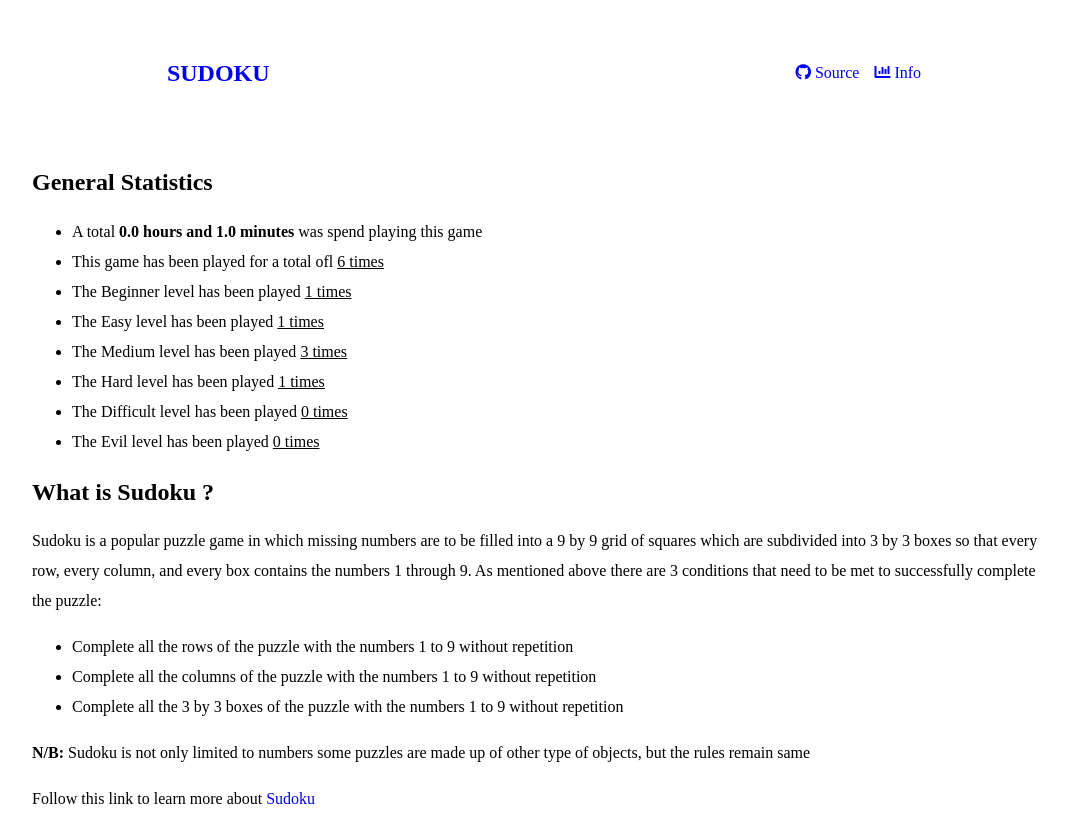
After one commit to zeumoweb/sudoku-online-visualization-backtracking, a Flask app: page /info in a window 1280 px wide. The commit adds this page. Shown: the whole page, without its empty margins (96-1163 px from the left). Run offline with Flask 2, Linux system fonts and the light colour scheme.

Commit message:
create the info page

```diff
--- a/app.py
+++ b/app.py
@@ -1,38 +1,54 @@
-from flask import Flask, render_template, url_for, redirect, request, jsonify
+from flask import Flask, render_template, url_for, request, jsonify, redirect
 import game
 from generatesudoku import Sudoku
+from datetime import datetime
+
 
 app = Flask(__name__)
 
+grid = 0
+
+# track game data
+startTime = 0
+count_level_played = {"Beginner": 0, "Easy": 0,
+                      "Medium": 0, "Hard": 0, "Difficult": 0, "Evil": 0}
 # Home route
+
+
 @app.route('/', methods=["POST", "GET"])
 def index():
     return render_template("index.html")
 
 
-grid = 0
 # Play route
-@app.route('/play/', defaults={'level': 'Medium'}, methods = ['GET', 'POST'])
-@app.route('/play/<level>', methods = ['GET', 'POST'])
+@app.route('/play/', defaults={'level': 'Medium'}, methods=['GET', 'POST'])
+@app.route('/play/<level>', methods=['GET', 'POST'])
 def play(level):
-    global grid
-    if request.method  == "GET":
+    global grid, startTime
+    if request.method == "GET":
         sudoku = Sudoku()
         sudoku.level = level
         puzzle_board = sudoku.genPuzzle()
         grid = game.Grid(puzzle_board)
-        print(sudoku.level)
+        startTime = datetime.now()
         return render_template('play.html', board=grid.userBoard, level=level)
 
     if request.method == "POST":
-        result = request.get_json() # take data passed by the user
+        result = request.get_json()  # take data passed by the user
         if "row" in result:
-            if  grid.cells[result["row"]][result["col"]].editable and not grid.solved:   # check if cell is editable
-                valid = Sudoku().isValid(grid.userBoard, int(result["val"]), (int(result["row"]), int(result["col"])))
-                grid.updateCell(int(result["val"]), int(result["row"]), int(result["col"]), solved = valid)
+            # check if cell is editable
+            if grid.cells[result["row"]][result["col"]].editable and not grid.solved:
+                valid = Sudoku().isValid(grid.userBoard, int(
+                    result["val"]), (int(result["row"]), int(result["col"])))
+                grid.updateCell(int(result["val"]), int(
+                    result["row"]), int(result["col"]), solved=valid)
                 cellsStatus = grid.cellsStatus()
                 listOfEditable = grid.listOfEditable()
-                # grid.displayBoard()
+                if grid.solved:
+                    # storing the game statistics in a file
+                    timeSpend = (datetime.now() - startTime).total_seconds()
+                    save_data("statistics.txt", timeSpend, level)
+
                 return jsonify({
                     "val": result['val'],
                     "isValid": valid,
@@ -42,7 +58,7 @@ def play(level):
                     "solved": grid.solved,
                     "cellsStatus": cellsStatus,
                     "listOfEditable": listOfEditable
-                    })
+                })
             if grid.solved:
                 cellsStatus = grid.cellsStatus()
                 listOfEditable = grid.listOfEditable()
@@ -53,28 +69,86 @@ def play(level):
                 })
             fixed_value = grid.cells[result["row"]][result["col"]].value
             return jsonify({
-                "val" : fixed_value,
+                "val": fixed_value,
                 "isValid": True,
                 "row": result["row"],
                 "col": result["col"],
                 "editable": False,
                 "solved": grid.solved
-                })
+            })
         elif "level" in result:
-            return jsonify(level =result["level"])
-
-
+            return jsonify(level=result["level"])
 
 
 # Automatic solving route
 
-@app.route('/solve', methods = ["GET", "POST"])
-def cal():
+@app.route('/solve', methods=["GET", "POST"])
+def visualization():
     global grid
     if grid.solved:
         return jsonify(False)
-    solved_board =  Sudoku().Solve(grid.cleanBoard)
+    solved_board = Sudoku().Solve(grid.cleanBoard)
     return jsonify(solved_board[1])
+
+
+@app.route("/info", methods=["POST", "GET"])
+def info():
+    with open("statistics.txt", "r") as file:
+        data = file.readlines()
+        hour = float(data[0].strip())//(60*60)
+        mins = float(data[0].strip())//(60) - hour*60
+        easy = int(float(data[2].strip()))
+        beg = int(float(data[1].strip()))
+        med = int(float(data[3].strip()))
+        hard = int(float(data[4].strip()))
+        diff = int(float(data[5].strip()))
+        evil = int(float(data[6].strip()))
+        total = int(float(data[7].strip()))
+    return render_template("info.html", hour=hour, mins=mins, easy=easy, beg=beg, med=med, hard=hard, diff=diff, evil=evil, total=total)
+
+
+'''
+Storing game Statistics to a file
+The first line in the file represent the total number of seconds spend playing the Game
+The Second line represent the total number of times the level Beginner has been played
+The third line represent the total number of times the level easy has been played
+The fourth line represent the total number of times the level Medium has been played
+The fifth line represent the total number of times the level Hard has been played
+The sixth line represent the total number of times the level Difficult has been played
+The seventh line represent the total number of times the level Evil has been played
+The eigth line represent the total number of times the game was played
+'''
+
+
+def save_data(file, timeSpend=0, level="Medium"):
+    with open(file, "r") as stats:
+        data = stats.readlines()
+        total_time = float(data[0].strip())
+        b = float(data[1].strip())
+        e = float(data[2].strip())
+        m = float(data[3].strip())
+        h = float(data[4].strip())
+        d = float(data[5].strip())
+        e = float(data[6].strip())
+        total = float(data[7].strip())
+    levels = [b, e, m, h, d, e, total]
+    with open(file, "w") as stats:
+        stats.write(str(timeSpend + total_time) + "\n")
+        if level == "Beginner":
+            levels[0] += 1
+        elif level == "Easy":
+            levels[1] += 1
+        elif level == "Medium":
+            levels[2] += 1
+        elif level == "Hard":
+            levels[3] += 1
+        elif level == "Difficult":
+            levels[4] += 1
+        elif level == "Evil":
+            levels[5] += 1
+        levels[6] += 1
+        for i in levels:
+            stats.write(str(i) + "\n")
 
 
 if __name__ == "__main__":
--- a/generatesudoku.py
+++ b/generatesudoku.py
@@ -115,17 +115,17 @@ class Sudoku:
         non_empty_cells = self.get_non_empty_cells(self.board)
         num_non_empty_cells = len(non_empty_cells)
         if self.level == "Beginner":
-            rounds = 20
+            rounds = 30
         elif self.level == "Easy":
-            rounds = 30
+            rounds = 37
         elif self.level == "Medium":
-            rounds = 40
+            rounds = 43
         elif self.level == "Hard":
             rounds = 45
         elif self.level == "Difficult":
             rounds = 50
         elif self.level == "Evil":
-            rounds = 52
+            rounds = 51
         while rounds > 0 and num_non_empty_cells >= 17:
             #there should be at least 17 clues
             row,col = non_empty_cells.pop()
--- a/static/app.js
+++ b/static/app.js
@@ -2,6 +2,7 @@ var gameover = false;
 
 cells = document.querySelectorAll("div.cell");
 subcells = document.querySelectorAll("div.sub-cell");
+
 
 // Check if all the cells in the board are empty and return true if they are all empty
 
@@ -276,3 +277,14 @@ const setLevel = async (e) => {
 };
 
 document.getElementById("level").addEventListener("change", setLevel);
+
+
+const newGame = () => {
+  if (window.location.href !== 'http://127.0.0.1:5000/'){
+    window.location.reload()
+  }
+  else{
+    window.location.href = 'http://127.0.0.1:5000/play'
+  }
+
+}
--- a/static/style.css
+++ b/static/style.css
@@ -205,6 +205,10 @@ select {
 .options{
     margin-top: 4px;
 }
+.statistics {
+    padding: 0px 30px;
+    line-height: 30px;
+}
 
 
 @media screen and (min-width: 430px) {
@@ -255,6 +259,11 @@ select {
         line-height: 1.1;
         background-color: #fff;
         background-image: linear-gradient(to top, #f9f9f9, #fff 33%);
+
+    }
+    .statistics {
+        padding: 0px 10%;
+        line-height: 30px;
     }
 }
 
--- /dev/null
+++ b/statistics.txt
@@ -0,0 +1,8 @@
+101.404486
+1.0
+1.0
+3.0
+1.0
+0.0
+0.0
+6.0
--- /dev/null
+++ b/templates/info.html
@@ -0,0 +1,48 @@
+{% extends "base.html" %} {% block body %}
+<div class="main">
+  <header>
+   <a href="/"><h2 class="title">SUDOKU</h2></a>
+    <div class="info">
+      <a
+        href="https://github.com/zeumoweb/sudoku-online-visualization-backtracking"
+        target="#"
+        style="margin-right: 15px"
+        ><i class="fab fa-github" style="margin-right: 4px"></i>Source</a
+      ><a href="/info"
+        ><i class="fas fa-chart-bar" style="margin-right: 4px"></i>Info</a
+      >
+    </div>
+  </header>
+  <div class="statistics">
+    <h2>General Statistics</h2>
+    <ul class="stats">
+      <li>A total <strong>{{ hour }} hours and {{mins }} minutes</strong> was spend playing this game</li>
+      <li>This game has been played for a total ofl <u>{{total}} times</u> </li>
+      <li>The Beginner level has been played <u>{{beg}} times</u></li>
+      <li>The Easy level has been played <u>{{easy}} times</u></li>
+      <li>The Medium level has been played <u>{{med}} times</u></li>
+      <li>The Hard level has been played <u>{{hard}} times</u></li>
+      <li>The Difficult level has been played <u>{{diff}} times</u></li>
+      <li>The Evil level has been played <u>{{evil}} times</u></li>
+    </ul>
+    <h2>What is Sudoku ?</h2>
+    <p>
+      Sudoku is a popular puzzle game in which missing numbers are to
+      be filled into a 9 by 9 grid of squares which are subdivided into 3 by 3
+      boxes so that every row, every column, and every box contains the numbers
+      1 through 9.
+
+      As mentioned above there are 3 conditions that need to be met to successfully complete the puzzle:
+      <ul>
+          <li>Complete all the rows of the puzzle with the numbers 1 to 9 without repetition</li>
+          <li>Complete all the columns of the puzzle with the numbers 1 to 9 without repetition</li>
+          <li>Complete all the 3 by 3 boxes of the puzzle with the numbers 1 to 9 without repetition</li>
+      </ul>
+    </p>
+    <p>
+        <strong>N/B: </strong><span>Sudoku is not only limited to numbers some puzzles are made up of other type of objects, but the rules remain same</span>
+        <p>Follow this link to learn more about <a href="https://sudoku.com/how-to-play/sudoku-rules-for-complete-beginners/"> Sudoku </a> </p>
+    </p>
+  </div>
+</div>
+{% endblock %}
```
Also changed, not shown: templates/index.html (+6 -9 lines).
